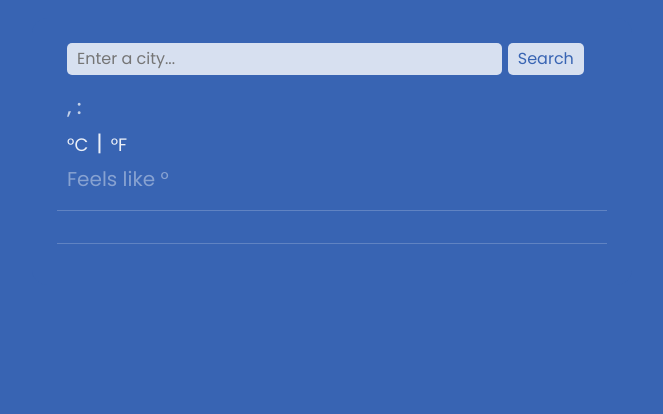
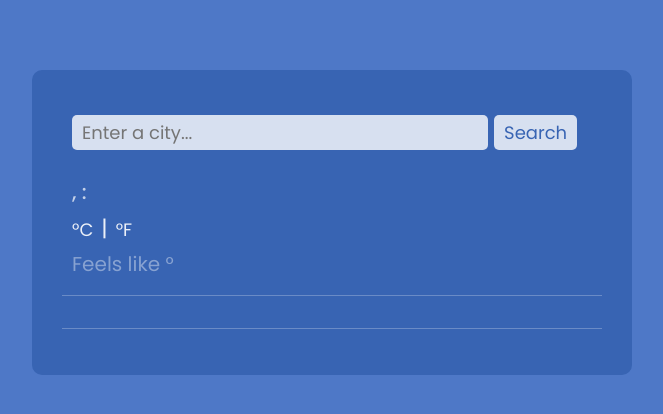
Before and after one commit to ctndeveloperstudent/weatherapp, a website built with Parcel: page index.html in a window 1280 px wide. Shown: the whole page, without its empty margins (308-971 px from the left). Built offline with nearby package versions, Linux system fonts and the light colour scheme; no server answers.

Commit message:
changed background colour and container margin

```diff
--- a/src/style.css
+++ b/src/style.css
@@ -1,15 +1,15 @@
 @import url("https://fonts.googleapis.com/css2?family=Poppins:ital,wght@0,100;0,200;0,300;0,400;0,500;0,600;0,700;0,800;0,900;1,100;1,200;1,300;1,400;1,500;1,600;1,700;1,800;1,900&display=swap");
 
 body {
-    background-color: #3864b3;
+    background-color: #4e78c7;
     font-family: "Poppins", Arial, Helvetica, sans-serif;
 }
 
 .weather-app {
-    background: #3864b3;
-    padding: 25px;
-    margin: 18px auto;
-    border-radius: 15px;
+    background-color: #3864b3;
+    padding: 30px;
+    margin: 70px auto;
+    border-radius: 10px;
     max-width: 600px;
 }
 
@@ -17,10 +17,10 @@ body {
     background-color: rgba(255, 255, 255, 0.8);
     border: none;
     border-radius: 5px;
-    width: 79%;
+    width: 77%;
     padding: 4px 10px;
-    font-size: 16px;
-    margin: 0 0 5px 10px;
+    font-size: 18px;
+    margin: 15px 0 15px 10px;
 }
 
 .search-form-button{
@@ -30,7 +30,7 @@ body {
     border-radius: 5px;
     color: #3864b3;
     margin:0 0 0 2px;
-    font-size: 16px;
+    font-size: 18px;
 }
 
 .weather-app-data{
@@ -39,13 +39,13 @@ body {
 }
 
 .weather-app-icon{
-    margin:0px 55px 0 0;
+    margin:0px 50px 0 0;
     width: 200px;
     height: 200px;
 }
 
 hr {
-    border-top: 1px solid rgba(255, 255, 255, 0.2);
+    border-top: 1px solid rgba(255, 255, 255, 0.25);
 }
 
 
@@ -68,7 +68,7 @@ hr {
 }
 
 h1 {
-    font-size: 30px;
+    font-size: 40px;
     color: rgba(255, 255, 255, 0.9);
     margin: 15px 0px 10px 10px;
 }
@@ -92,7 +92,7 @@ h2 {
 .weeklytempmini,
 .description {
     font-size: 18px;
-    color: rgba(255, 255, 255, 0.9);
+    color: rgba(255, 255, 255, 0.8);
 }
 
 .weeklyiconmini{
```
